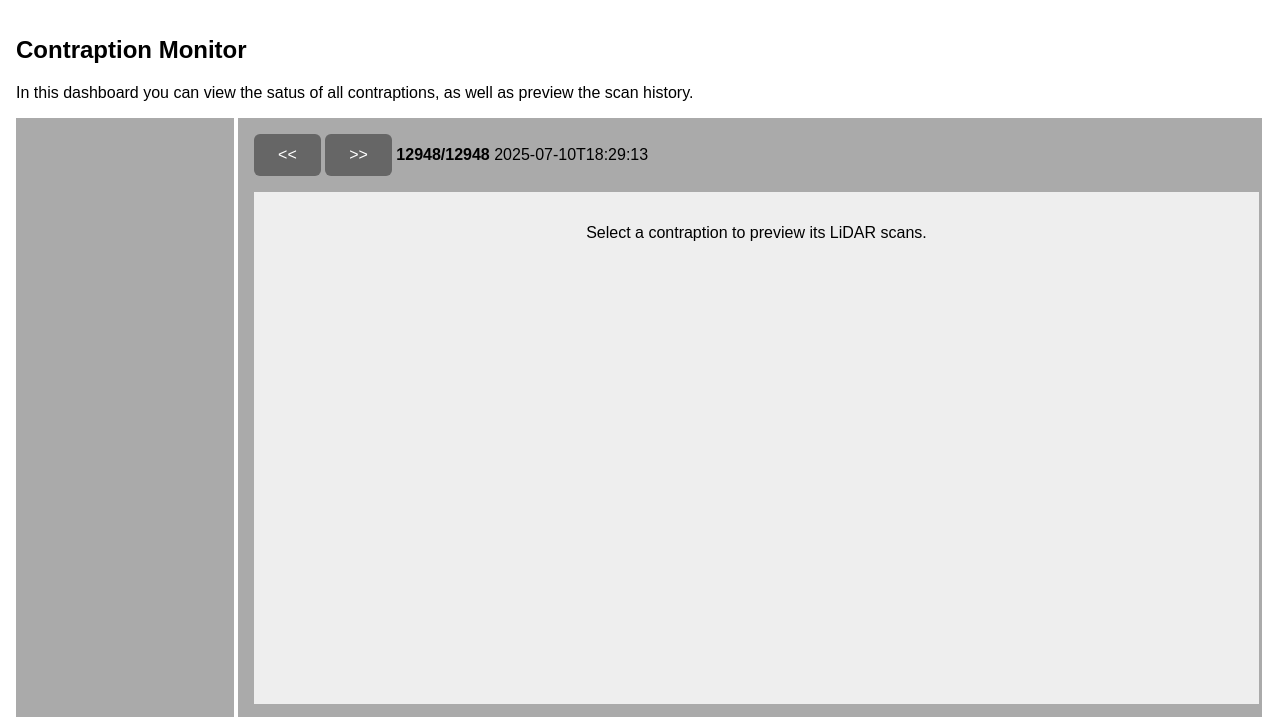
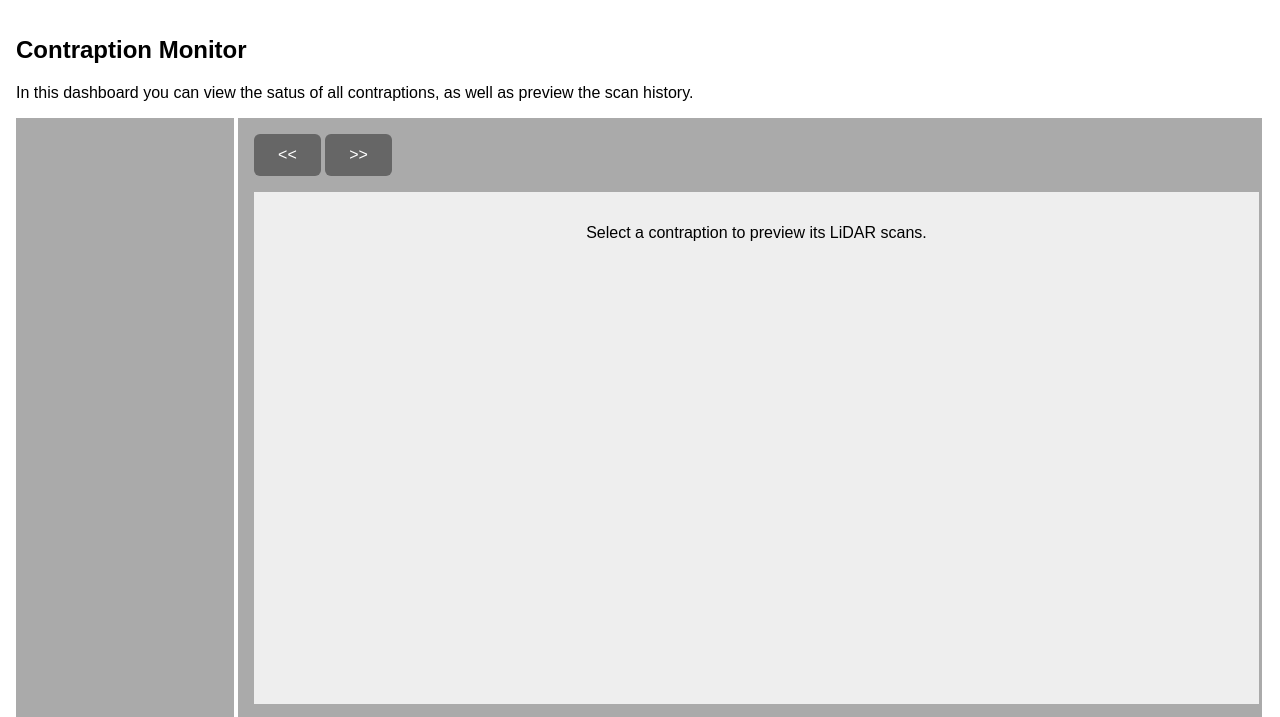
Before and after one commit to TAU-CGL/rplidar_recorder, a Django app: page / in a window 1280 px wide. Shown: the part 50-767 px from the top of the page. Run offline with Django 5.2, Linux system fonts and the light colour scheme; data that the repository does not hold is empty.

Commit message:
Update styling

```diff
--- a/server/static/css/monitor.css
+++ b/server/static/css/monitor.css
@@ -35,6 +35,10 @@
     text-align: center;
 }
 
+.monitor-preview-label {
+    margin-left: 2em;
+}
+
 .monitor-contraption {
     background-color: #EEEEEE;
     margin: 0.5em;
--- a/server/templates/tabs/monitor.html
+++ b/server/templates/tabs/monitor.html
@@ -11,7 +11,7 @@
             <button><<</button>
             <button>>></button>
             <span class="monitor-preview-label">
-                <b id="monitor-preview-label-idx">12948/12948</b> <span id="monitor-preview-label-ts">2025-07-10T18:29:13</span>
+                <b id="monitor-preview-label-idx"></b> <span id="monitor-preview-label-ts"></span>
             </span>
         </div>
 
```
